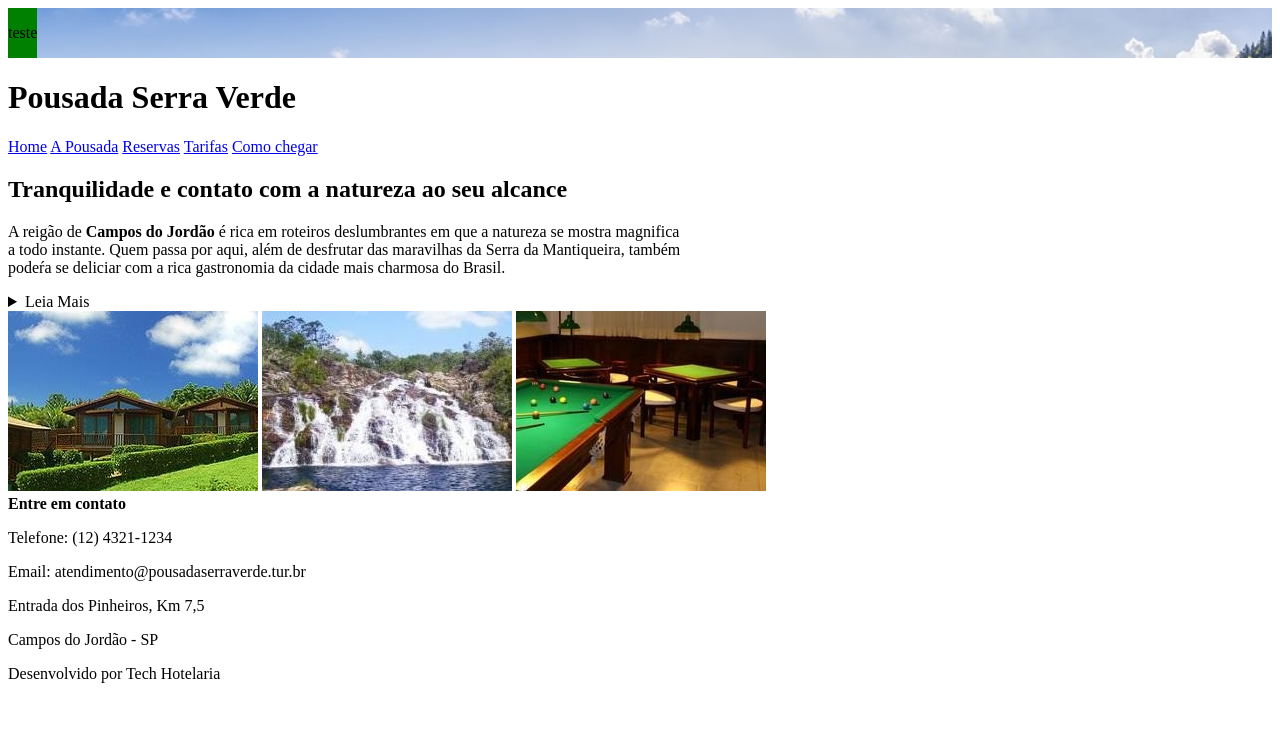
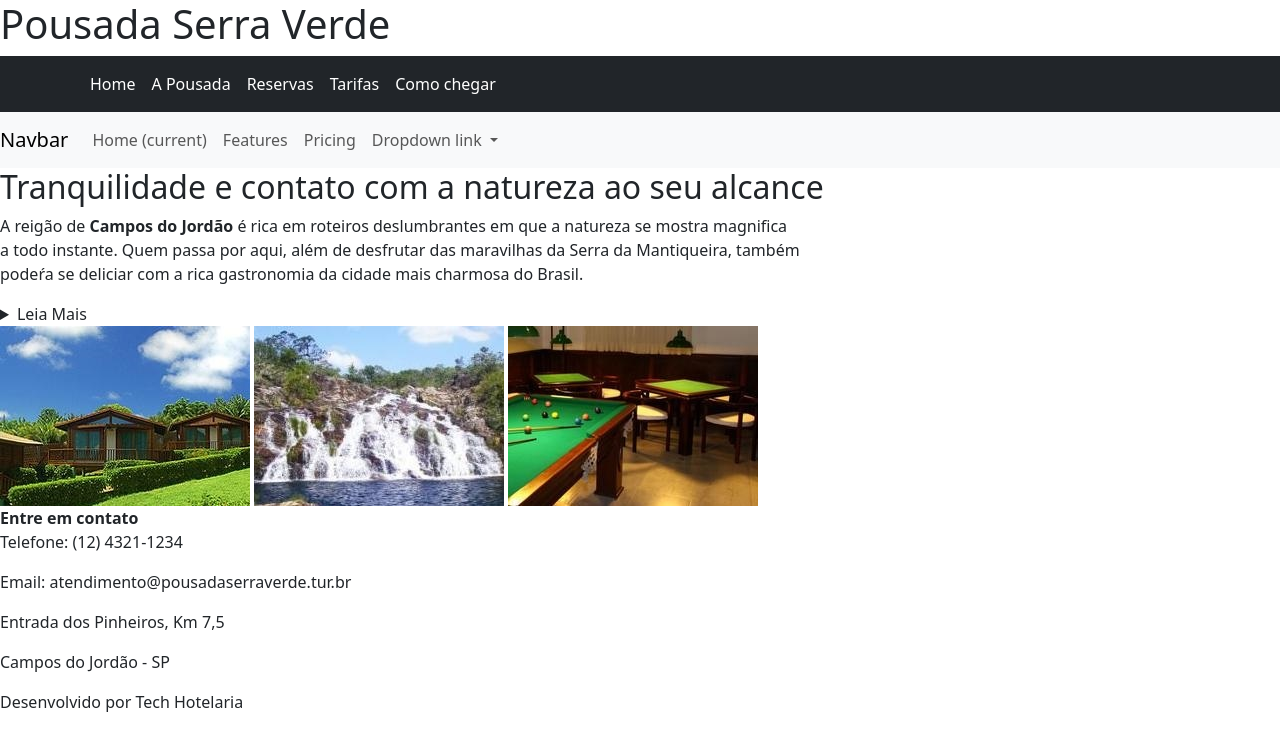
Before and after one commit to agath410v3/ifspWEB1, a plain HTML site: page home.html in a window 1280 px wide. Drawn offline with nearby package versions, Linux system fonts and the light colour scheme.

Commit message:
Add files via upload

```diff
--- a/home.html
+++ b/home.html
@@ -3,27 +3,56 @@
 <head>
     <meta charset="UTF-8">
     <meta name="viewport" content="width=device-width, initial-scale=1.0">
-    <title>Document Title</title>
-    <link rel="stylesheet" href="style.css">
+    <title>Pousada Verde Serra</title>
+    <link href="https://cdn.jsdelivr.net/npm/bootstrap@5.3.3/dist/css/bootstrap.min.css" rel="stylesheet">
 </head>
 <body>
 
-<div class="headerPousada">
 
-
-<div class="quadrado-verde">
-    <p>teste</p>
-</div>
-</div>
 
 <h1>Pousada Serra Verde</h1>
 
-<a href="home.html">Home</a>
-<a href="apousada.html">A Pousada</a>
-<a href="reservas.html">Reservas</a>
-<a href="tarifas.html">Tarifas</a>
-<a href="comochegar.html">Como chegar</a>
+<nav class ="navbar navbar-expand-sm navbar-dark bg-dark">
+    <div class="container">
+    <ul class="navbar-nav">
+        <li><a href="home.html" class="nav-link active">Home</a></li>
+        <li><a href="apousada.html" class="nav-link active">A Pousada</a></li>
+        <li><a href="reservas.html" class="nav-link active">Reservas</a></li>
+        <li><a href="tarifas.html" class="nav-link active">Tarifas</a></li>
+        <li><a href="comochegar.html" class="nav-link active">Como chegar</a></li>
+    </ul>
+    </div>
+</nav>
 
+<nav class="navbar navbar-expand-lg navbar-light bg-light">
+    <a class="navbar-brand" href="#">Navbar</a>
+    <button class="navbar-toggler" type="button" data-toggle="collapse" data-target="#navbarNavDropdown" aria-controls="navbarNavDropdown" aria-expanded="false" aria-label="Toggle navigation">
+      <span class="navbar-toggler-icon"></span>
+    </button>
+    <div class="collapse navbar-collapse" id="navbarNavDropdown">
+      <ul class="navbar-nav">
+        <li class="nav-item active">
+          <a class="nav-link" href="#">Home <span class="sr-only">(current)</span></a>
+        </li>
+        <li class="nav-item">
+          <a class="nav-link" href="#">Features</a>
+        </li>
+        <li class="nav-item">
+          <a class="nav-link" href="#">Pricing</a>
+        </li>
+        <li class="nav-item dropdown">
+          <a class="nav-link dropdown-toggle" href="#" id="navbarDropdownMenuLink" data-toggle="dropdown" aria-haspopup="true" aria-expanded="false">
+            Dropdown link
+          </a>
+          <div class="dropdown-menu" aria-labelledby="navbarDropdownMenuLink">
+            <a class="dropdown-item" href="#">Action</a>
+            <a class="dropdown-item" href="#">Another action</a>
+            <a class="dropdown-item" href="#">Something else here</a>
+          </div>
+        </li>
+      </ul>
+    </div>
+  </nav>
 
 <h2>Tranquilidade e contato com a natureza ao seu alcance</h2>
 
```
Also changed, not shown: comochegar.html (+1 -1 lines).
